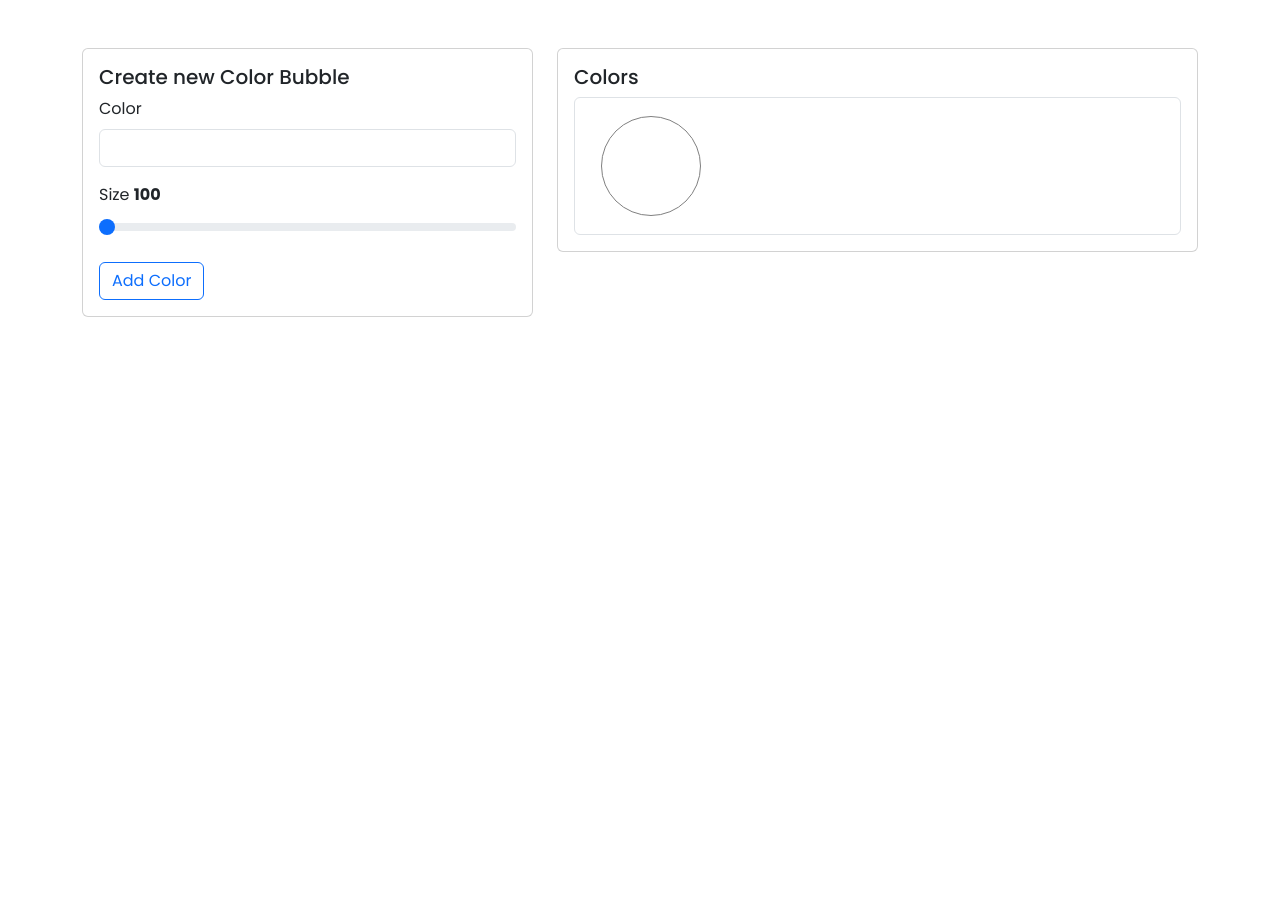
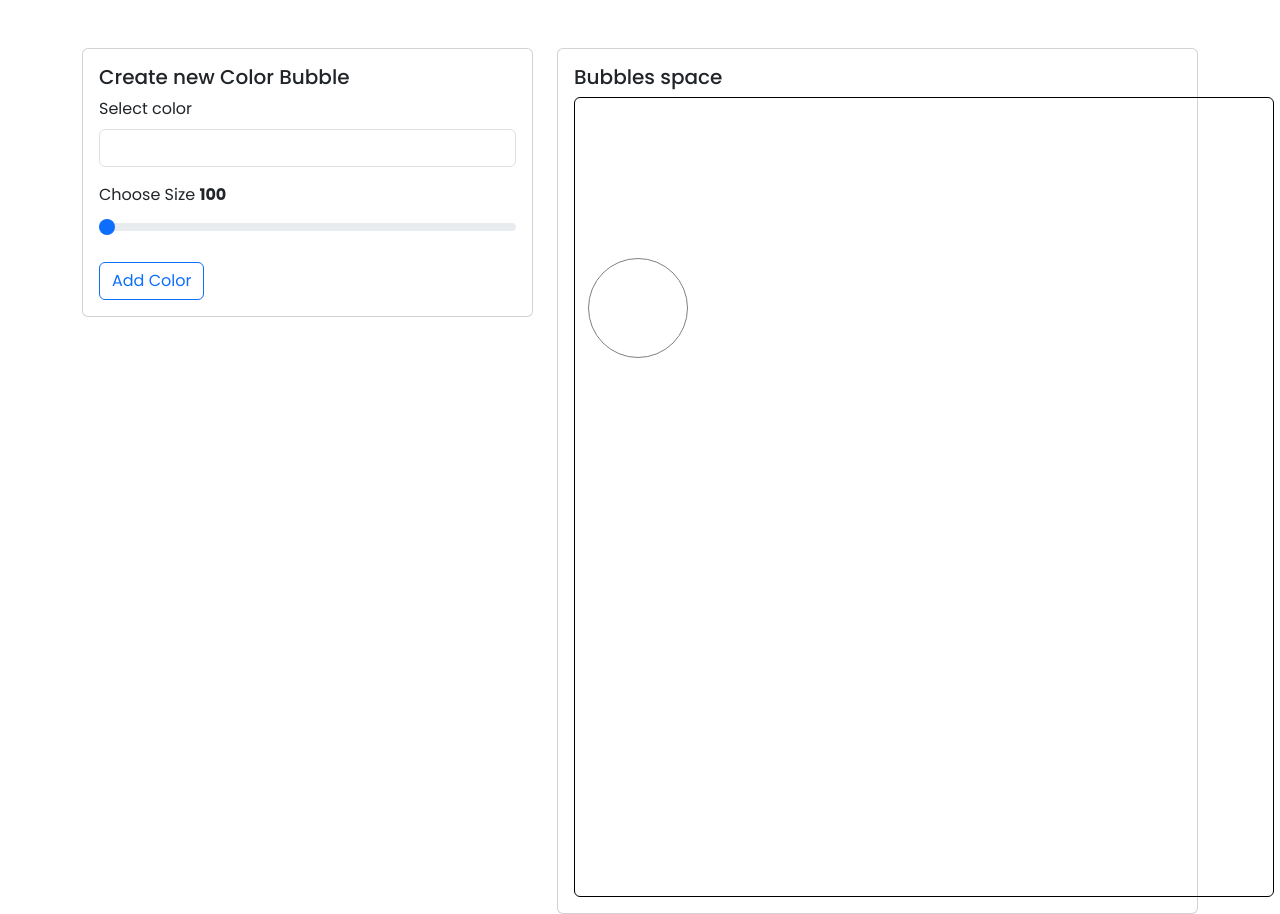
Before and after one commit to dkumza/color-bubbles-crud-react, a React (Vite) app: page / in a window 1280 px wide. Both pictures are taken after a click on the button "Add Color". Before the commit the page ends 800 px from the top, so only its background shows below. Built offline with nearby package versions, Linux system fonts and the light colour scheme.

Commit message:
creates random bubbles at fixed size wrapper

```diff
--- a/src/App.jsx
+++ b/src/App.jsx
@@ -16,10 +16,11 @@ function App() {
    const [clear, setClear] = useState(null); // destroy
    const [edit, setEdit] = useState(null);
    const [updateBubble, setUpdateBubble] = useState(null);
+   // const [position, setPosition] = useState([0, 0]);
 
    useEffect(() => {
       // imitate fetch from server
-      setTimeout((_) => {
+      setTimeout(() => {
          setColors(read(KEY));
       }, 100);
    }, []);
@@ -29,7 +30,7 @@ function App() {
          return;
       }
       const id = store(KEY, create);
-      setColors((c) => [{ ...create, id }, ...c]);
+      setColors((c) => [...c, { ...create, id }]);
    }, [create]);
 
    useEffect(() => {
@@ -61,7 +62,12 @@ function App() {
                <Create setCreate={setCreate} />
             </div>
             <div className="col-7">
-               <List colors={colors} setRemove={setRemove} setEdit={setEdit} />
+               <List
+                  colors={colors}
+                  setRemove={setRemove}
+                  setEdit={setEdit}
+                  // position={position}
+               />
             </div>
          </div>
          <Delete remove={remove} setRemove={setRemove} setClear={setClear} />
--- a/src/App.scss
+++ b/src/App.scss
@@ -3,6 +3,20 @@
 
 .user-87548 {
    font-family: "Poppins", sans-serif;
+
+   .window {
+      position: relative;
+      border: 1px solid black;
+      width: 700px;
+      height: 800px;
+
+      .bubble {
+         list-style-type: none;
+         position: absolute;
+         margin: 0;
+         padding: 0;
+      }
+   }
 
    .ball-bin {
       display: flex;
--- a/src/Components/Create.jsx
+++ b/src/Components/Create.jsx
@@ -1,16 +1,32 @@
+/* eslint-disable react/prop-types */
 import { useState } from "react";
 
 export default function Create({ setCreate }) {
    const [color, setColor] = useState("#ffffff");
    const [size, setSize] = useState(100);
+   const [x, setX] = useState(rand(0, 700 - size));
+   const [y, setY] = useState(rand(0, 800 - size));
 
-   const add = (_) => {
+   function rand(min, max) {
+      min = Math.ceil(min);
+      max = Math.floor(max);
+      return Math.floor(Math.random() * (max - min + 1) + min); // The maximum is inclusive and the minimum is inclusive
+   }
+
+   // get random X and Y values
+   const handlePosition = () => {
+      setX(rand(0, 700 - size));
+      setY(rand(0, 800 - size));
+      console.log(x, y);
+   };
+
+   const add = () => {
       setCreate({
          color,
          size: parseInt(size),
+         x,
+         y,
       });
-      //   setColor("#ffffff");
-      //   setSize(100);
    };
 
    return (
@@ -18,7 +34,7 @@ export default function Create({ setCreate }) {
          <div className="card-body">
             <h5 className="card-title">Create new Color Bubble</h5>
             <div className="mb-3">
-               <label className="form-label">Color</label>
+               <label className="form-label">Select color</label>
                <input
                   type="color"
                   value={color}
@@ -28,7 +44,7 @@ export default function Create({ setCreate }) {
             </div>
             <div className="mb-3">
                <label className="form-label">
-                  Size <b>{size}</b>
+                  Choose Size <b>{size}</b>
                </label>
                <input
                   type="range"
@@ -42,7 +58,10 @@ export default function Create({ setCreate }) {
             </div>
             <button
                type="button"
-               onClick={add}
+               onClick={() => {
+                  add();
+                  handlePosition(size);
+               }}
                className="btn btn-outline-primary"
             >
                Add Color
--- a/src/Components/List.jsx
+++ b/src/Components/List.jsx
@@ -1,8 +1,12 @@
 /* eslint-disable react/prop-types */
 import { useState } from "react";
 
-export default function List({ colors, setRemove, setEdit }) {
+export default function List({ colors, setRemove, setEdit, position }) {
    const [hoveredElement, setHoveredElement] = useState(null);
+
+   const getWidth = (e) => {
+      console.log(e);
+   };
 
    const handleMouseOver = (colorId) => {
       setHoveredElement(colorId);
@@ -14,18 +18,22 @@ export default function List({ colors, setRemove, setEdit }) {
    return (
       <div className="card mt-5">
          <div className="card-body">
-            <h5 className="card-title">Colors</h5>
-            <ul className="list-group">
+            <h5 className="card-title">Bubbles space</h5>
+            <ul className="window list-group">
                {colors === null && (
                   <li className="list-group-item">Loading...</li>
                )}
                {colors !== null && !colors.length && (
-                  <li className="list-group-item">No colors yet</li>
+                  <li className="list-group-item">New bubbles appears here</li>
                )}
                {colors !== null &&
                   colors.length !== 0 &&
                   colors.map((color) => (
-                     <li key={color.id} className="list-group-item">
+                     <li
+                        key={color.id}
+                        className="bubble"
+                        onClick={(e) => getWidth(e)}
+                     >
                         <div className="ball-bin">
                            <div
                               onMouseOver={() => handleMouseOver(color.id)}
@@ -35,6 +43,8 @@ export default function List({ colors, setRemove, setEdit }) {
                                  backgroundColor: color.color,
                                  width: color.size + "px",
                                  height: color.size + "px",
+                                 top: color.y,
+                                 left: color.x,
                               }}
                            >
                               {hoveredElement === color.id && (
```
